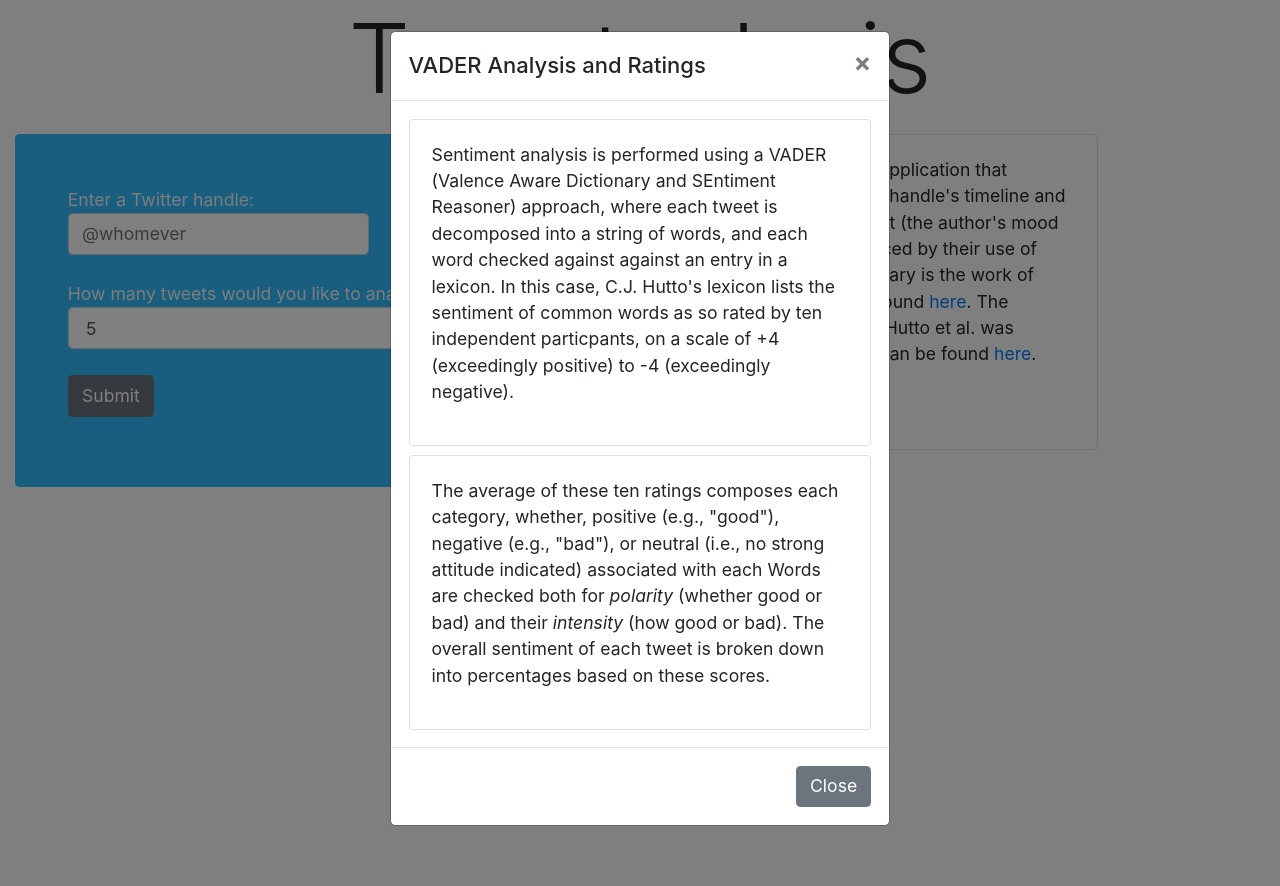
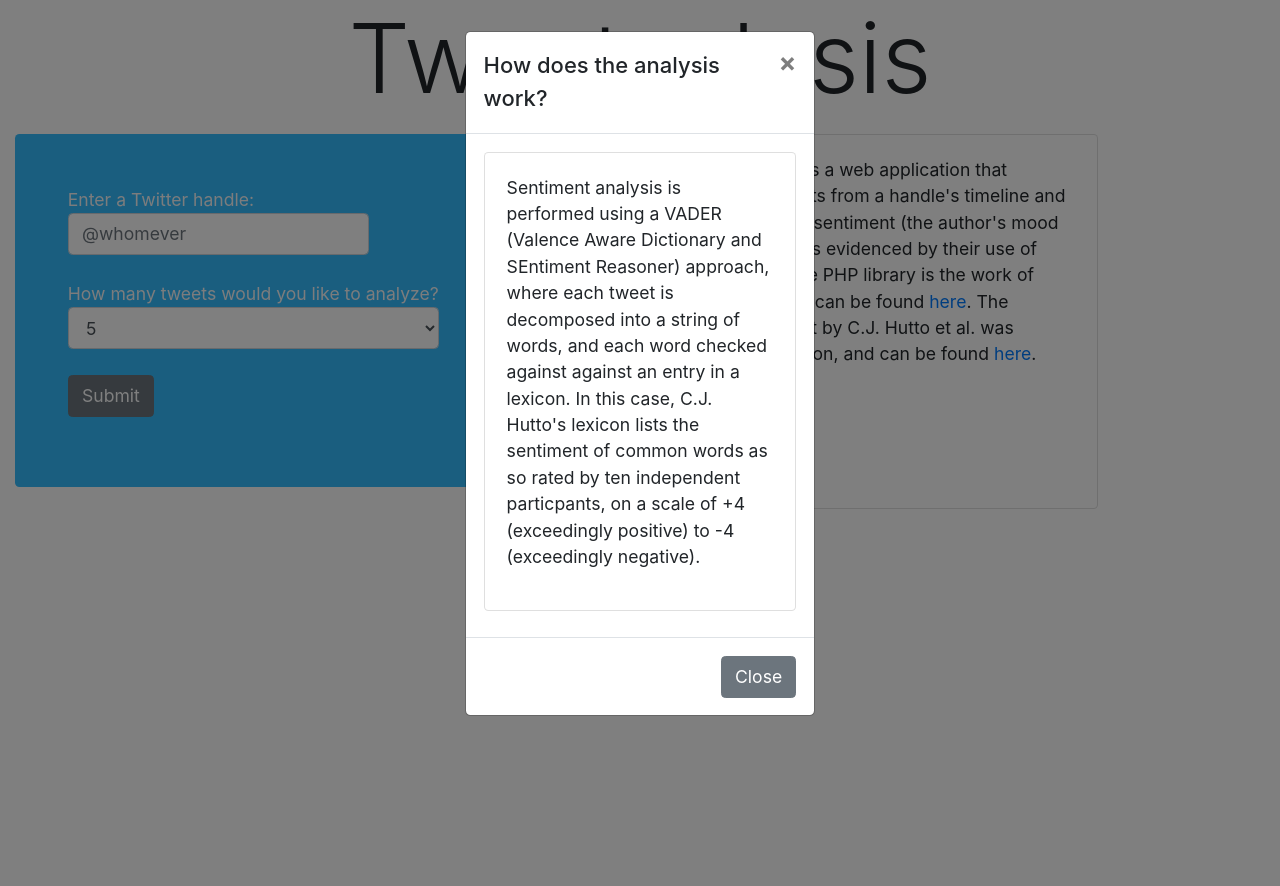
Before and after one commit to gsmpopovic/tweetnalysis, a PHP site: page / in a window 1280 px wide, after a click on "Analysis?". Run offline with PHP 8.4, Linux system fonts and the light colour scheme.

Commit message:
Touching up thw styling.

```diff
--- a/assets/css/style.css
+++ b/assets/css/style.css
@@ -19,8 +19,14 @@ html {
 
 /* Media query */
 
-@media (min-width: 768px) {
+@media only screen and (min-width: 768px) {
     .h-md-100 {
         height: 100vh;
     }
 }
+
+@media only screen and (max-width: 768px) {
+    .display-2 {
+        font-size: 1em;
+    }
+}
--- a/index.php
+++ b/index.php
@@ -55,8 +55,8 @@
             }
         </script>
     </head>
-    <body style="overflow-x: hidden;">
-        <div class="container-fluid h-100">
+    <body class="container-fluid h-100" style="overflow-x: hidden;">
+        <div>
             <div class="row h-15 mb-md-2">
                 <div class="col-md-12">
                     <h1 class="h1 display-2" style="text-align: center;">Tweetnalysis</h1>
@@ -101,8 +101,11 @@
                                     the work of David Oti, and can be found <a href="https://github.com/davmixcool/php-sentiment-analyzer" target="_blank">here</a>. The original project by C.J. Hutto et al. was written in Python, and can be found
                                     <a href="https://github.com/cjhutto/vaderSentiment" target="_blank";>here</a>.
                                 </p>
-                                <button type="button" class="d-flex btn btn-primary" data-toggle="modal" data-target="#readMoreModal" style="background: #35bdff;">
-                                Read More
+                                <button type="button" class="d-flex btn btn-primary mb-3" data-toggle="modal" data-target="#readMoreModal" style="background: #35bdff;">
+                               Analysis?
+                                </button>
+                                <button type="button" class="d-flex btn btn-primary mt-3" data-toggle="modal" data-target="#readMoreModal2" style="background: #35bdff;">
+                                Ratings?
                                 </button>
                             </div>
                         </div>
@@ -112,10 +115,10 @@
         </div>
         <!-- Modal -->
         <div class="modal fade" id="readMoreModal" tabindex="-1" role="dialog" aria-labelledby="readMoreModalLabel" aria-hidden="true">
-            <div class="modal-dialog" role="document">
+            <div class="modal-dialog" role="document" style="width: 350px; height: 350px;">
                 <div class="modal-content">
                     <div class="modal-header">
-                        <h5 class="modal-title" id="readMoreModalLabel">VADER Analysis and Ratings</h5>
+                        <h5 class="modal-title" id="readMoreModalLabel">How does the analysis work?</h5>
                         <button type="button" class="close" data-dismiss="modal" aria-label="Close">
                             <span aria-hidden="true">&times;</span>
                         </button>
@@ -130,7 +133,25 @@
                                     </p>
                                 </div>
                             </div>
-
+                    </div>
+                    <div class="modal-footer">
+                        <button type="button" class="btn btn-secondary" data-dismiss="modal">Close</button>
+                    </div>
+                </div>
+            </div>
+        </div>
+        <!-- Modal -->
+                <!-- Modal -->
+                <div class="modal fade" id="readMoreModal2" tabindex="-1" role="dialog" aria-labelledby="readMoreModal2Label" aria-hidden="true">
+            <div class="modal-dialog" role="document" style="width: 350px; height: 350px;">
+                <div class="modal-content">
+                    <div class="modal-header">
+                        <h5 class="modal-title" id="readMoreModal2Label">What do the ratings mean?</h5>
+                        <button type="button" class="close" data-dismiss="modal" aria-label="Close">
+                            <span aria-hidden="true">&times;</span>
+                        </button>
+                    </div>
+                    <div class="modal-body">
                             <div class="card">
                                 <div class="card-body">
                                     <p>
```
Also changed, not shown: assets/csv/analysis.csv (+5 -13 lines), assets/json/analysis.json (+1 -1 lines), assets/json/data.json (+1 -1 lines).
